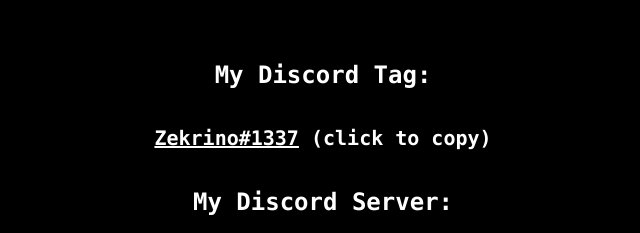
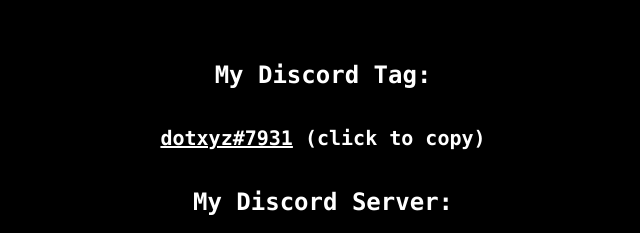
Before and after one commit to dotxyz1337/dotxyz, a plain HTML site: page discord.html in a window 1280 px wide. Shown: the part 252-485 px from the top of the page, 317-957 px from the left. Drawn offline with Linux system fonts and the light colour scheme.

Commit message:
Update discord.html

```diff
--- a/discord.html
+++ b/discord.html
@@ -5,7 +5,7 @@
 <meta http-equiv="content-type" content="text/html;charset=UTF-8" /><!-- /Added by HTTrack -->
 <head>
 	<link rel="stylesheet" href="styles.css">
-	<title>Updated Discord of Kaizem</title>
+	<title>Updated Discord of dotxyz</title>
 
 	<script>
 	function fallbackCopyTextToClipboard(text) {
@@ -49,5 +49,5 @@
 <br>
 <br>
 <br>
-<h2>My Discord Tag:</h2> <button class="button" onclick="copy('Zekrino#1337')"><b><u><h2>Zekrino#1337</u></b> (click to copy)</h2></button><h2>My Discord Server:</h2> <a href="https://discord.gg/xzufExC"><h2>Click</h2></a>
+<h2>My Discord Tag:</h2> <button class="button" onclick="copy('dotxyz#7931')"><b><u><h2>dotxyz#7931</u></b> (click to copy)</h2></button><h2>My Discord Server:</h2> <a href="https://discord.io/dotxyz"><h2>Click</h2></a>
 </head>
```
